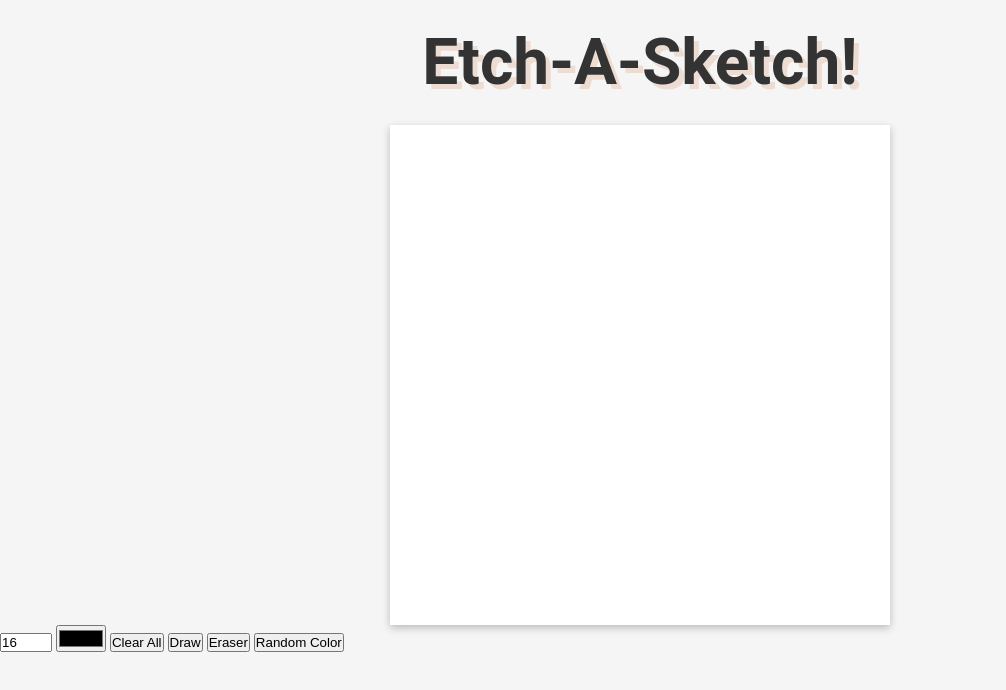
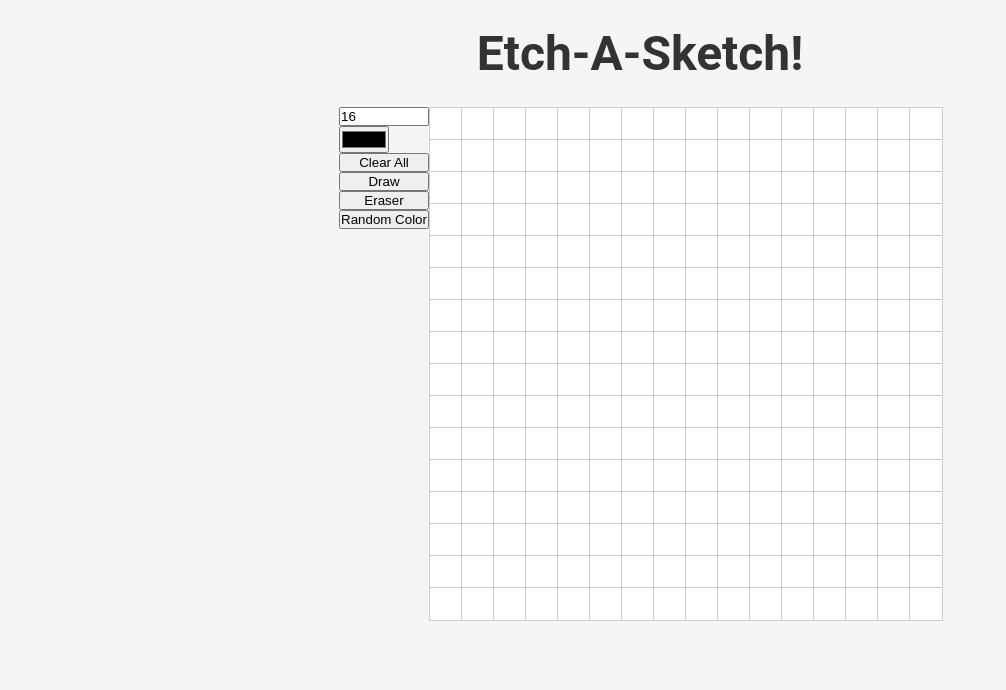
Before and after one commit to yash-wakde/etch-a-sketch, a plain HTML site: page index.html in a window 1280 px wide. Shown: the whole page, without its empty margins (0-1006 px from the left). Drawn offline with Linux system fonts and the light colour scheme.

Commit message:
Add grid border

```diff
--- a/index.html
+++ b/index.html
@@ -9,14 +9,18 @@
 </head>
 <body>
     <h1>Etch-A-Sketch!</h1>
-    <div class="grid-center">
-        <div class="grid-container"></div>
+    <div class="container">
+        <div class="tools">
+            <input class = "input-value" type = "number" min="1" max="64" value="16"></input>
+            <input type="color" class="color-picker" value="#000000">
+            <button class="clear-button">Clear All</button>
+            <button class="draw-button">Draw</button>
+            <button class="eraser-button">Eraser</button>
+            <button class="random-color-button">Random Color</button>
+        </div>
+        <div class="grid-center">
+            <div class="grid-container"></div>
+        </div>
     </div>
-    <input class = "input-value" type = "number" min="1" max="64" value="16"></input>
-    <input type="color" class="color-picker" value="#000000">
-    <button class="clear-button">Clear All</button>
-    <button class="draw-button">Draw</button>
-    <button class="eraser-button">Eraser</button>
-    <button class="random-color-button">Random Color</button>
 </body>
 </html>
--- a/styles.css
+++ b/styles.css
@@ -6,23 +6,35 @@
 body{
     background-color: whitesmoke;
     font-family: 'Roboto', sans-serif;
+
 }
 
+
 h1{
-    font-size: 64px;
+    font-size: 48px;
     color: #333;
     font-weight: bold;
+    /* text-shadow: 5px 5px #eddcd2; */
+    padding: 25px;
     text-align: center;
-    text-shadow: 5px 5px #eddcd2;
-    padding: 25px;
+}
+
+.container{
+    display: flex;
+    justify-content: center;
+}
+
+.tools{
+    display: flex;
+    flex-direction: column;
 }
 
 .grid-container {
     display: grid;
     justify-content: center;
-    width: 500px;
-    height: 500px;
-    box-shadow: rgba(0, 0, 0, 0.24) 0px 3px 8px;
+    width: 512px;
+    height: 512px;
+
 }
 
 .grid-cell {
@@ -31,6 +43,7 @@ h1{
     background-color: white;
     padding: 0px;
     margin: 0px;
+    border: 0.01rem solid rgb(209, 202, 202)
 }
 
 .grid-center{
```
Also changed, not shown: bg.jpg (added), pxfuel.jpg (added).
